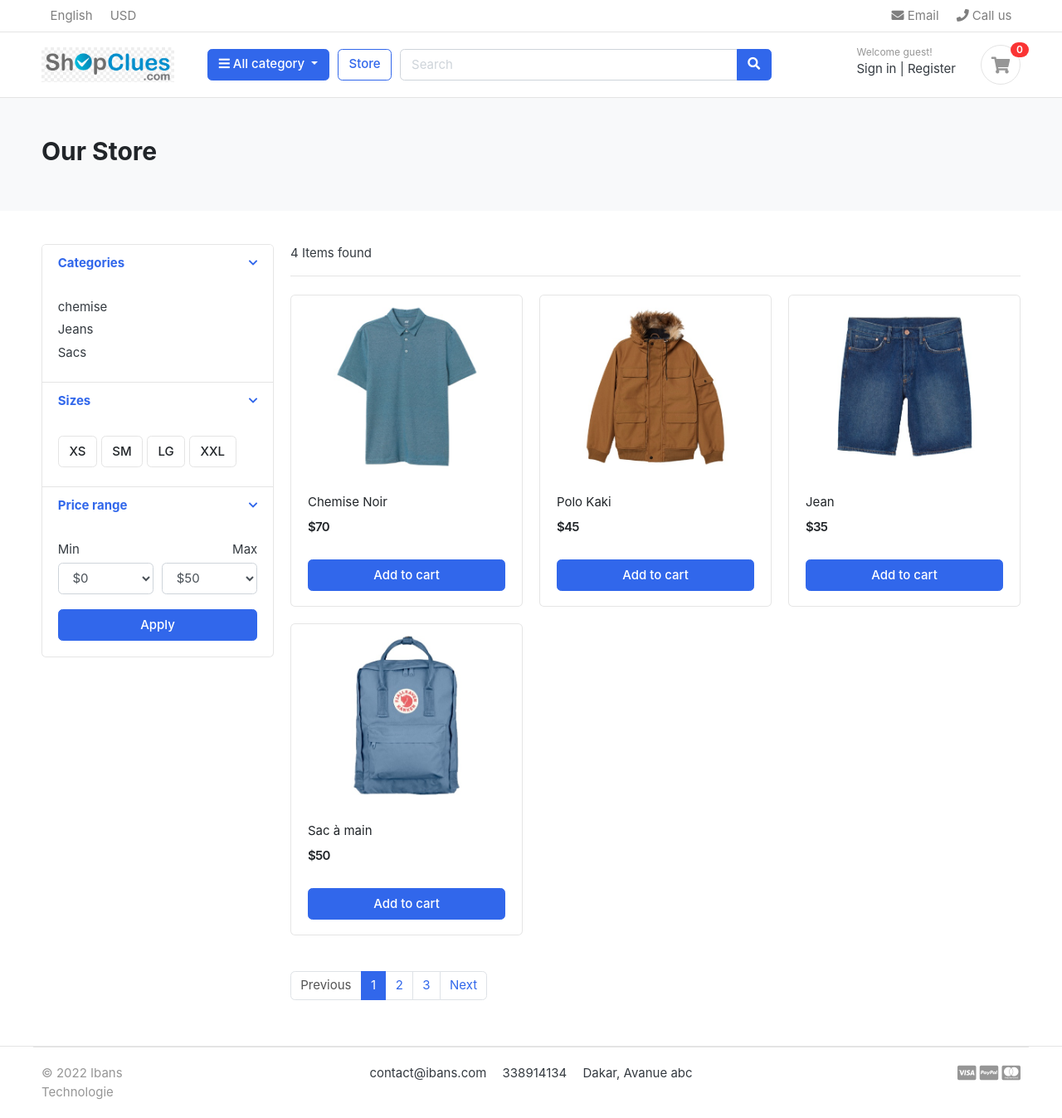
After one commit to alphaibrahima/Django_Ecommerce, a Django app: page /store/ in a window 1280 px wide. The commit adds this page. Shown: the whole page at 83% size. Run offline with Django 3.2, Linux system fonts and the light colour scheme; data comes from the database, SQL or seed files in the repository; parts of the project's set-up code (start-up, migrations or seed data) failed here and were passed over; some libraries are stand-ins or nearby versions; some web fonts are replaced.

Commit message:
add store and category and context_processors

```diff
--- a/Ecom/settings.py
+++ b/Ecom/settings.py
@@ -77,6 +77,7 @@ TEMPLATES = [
                 'django.template.context_processors.request',
                 'django.contrib.auth.context_processors.auth',
                 'django.contrib.messages.context_processors.messages',
+                'category.context_processors.menu_links',
             ],
         },
     },
--- a/Ecom/urls.py
+++ b/Ecom/urls.py
@@ -21,4 +21,5 @@ from django.conf.urls.static import static
 urlpatterns = [
     path('admin/', admin.site.urls),
     path('', include('home.urls')),
+    path('store/', include('store.urls'))
 ]+ static(settings.MEDIA_URL, document_root=settings.MEDIA_ROOT)
--- /dev/null
+++ b/category/context_processors.py
@@ -0,0 +1,6 @@
+from .models import Category
+
+
+def menu_links(request):
+    links = Category.objects.all()
+    return dict(links=links)
--- a/category/models.py
+++ b/category/models.py
@@ -1,6 +1,7 @@
 from distutils.command.upload import upload
 from tabnanny import verbose
 from django.db import models
+from django.urls import reverse
 
 # Create your models here.
 
@@ -15,6 +16,9 @@ class Category(models.Model):
         verbose_name = 'category'
         verbose_name_plural = 'categories'
 
+    def get_url(self):
+        return reverse('products_by_category', args=[self.slug])
+
 
     def __str__(self):
         return self.category_name
--- a/home/templates/home/base.html
+++ b/home/templates/home/base.html
@@ -81,16 +81,15 @@ $(document).ready(function() {
 				<i class="fa fa-bars"></i> All category
 			</button>
 			<div class="dropdown-menu">
-				<a class="dropdown-item" href="#">Machinery / Mechanical Parts / Tools </a>
-				<a class="dropdown-item" href="#">Consumer Electronics / Home Appliances </a>
-				<a class="dropdown-item" href="#">Auto / Transportation</a>
-				<a class="dropdown-item" href="#">Apparel / Textiles / Timepieces </a>
-				<a class="dropdown-item" href="#">Home & Garden / Construction / Lights </a>
-				<a class="dropdown-item" href="#">Beauty & Personal Care / Health </a>
+				{% if links %}
+					{% for category in links %}
+						<a class="dropdown-item" href="{{category.get_url}}">{{category.category_name|title }}</a>
+					{% endfor %}
+				{% endif %}
 			</div>
 		</div>  <!-- category-wrap.// -->
 	</div> <!-- col.// -->
-	<a href="./store.html" class="btn btn-outline-primary">Store</a>
+	<a href="{% url 'store'%}" class="btn btn-outline-primary">Store</a>
 	<div class="col-lg  col-md-6 col-sm-12 col">
 		<form action="#" class="search">
 			<div class="input-group w-100">
@@ -140,12 +139,12 @@ $(document).ready(function() {
 	<div class="container">
 		<section class="footer-bottom border-top row">
 			<div class="col-md-2">
-				<p class="text-muted"> &copy 2019 Company name </p>
+				<p class="text-muted"> &copy 2022 Ibans Technologie </p>
 			</div>
 			<div class="col-md-8 text-md-center">
-				<span  class="px-2">info@pixsellz.io</span>
-				<span  class="px-2">+879-332-9375</span>
-				<span  class="px-2">Street name 123, Avanue abc</span>
+				<span  class="px-2">contact@ibans.com</span>
+				<span  class="px-2">338914134</span>
+				<span  class="px-2">Dakar, Avanue abc</span>
 			</div>
 			<div class="col-md-2 text-md-right text-muted">
 				<i class="fab fa-lg fa-cc-visa"></i>
--- /dev/null
+++ b/store/templates/store/store.html
@@ -0,0 +1,187 @@
+{% extends 'home/base.html' %}
+{% load static %}
+
+{% block title %}
+{% endblock title %}
+
+{% block content %}
+
+    <!-- ========================= SECTION PAGETOP ========================= -->
+    <section class="section-pagetop bg">
+        <div class="container">
+            <h2 class="title-page">Our Store</h2>
+
+        </div> <!-- container //  -->
+    </section>
+    <!-- ========================= SECTION INTRO END// ========================= -->
+
+    <!-- ========================= SECTION CONTENT ========================= -->
+    <section class="section-content padding-y">
+        <div class="container">
+
+            <div class="row">
+                <!-- ========================= FILTER ASIDE ========================= -->
+                <aside class="col-md-3">
+
+                    <div class="card">
+
+                        <article class="filter-group">
+                            <header class="card-header">
+                                <a href="#" data-toggle="collapse" data-target="#collapse_1" aria-expanded="true" class="">
+                                    <i class="icon-control fa fa-chevron-down"></i>
+                                    <h6 class="title">Categories</h6>
+                                </a>
+                            </header>
+                            <div class="filter-content collapse show" id="collapse_1" style="">
+                                <div class="card-body">
+
+                                    <ul class="list-menu">
+                                        {% if links %}
+                                            {% for category in links %}
+                                                <li>
+                                                    <a href="{{category.get_url}}">
+                                                        {{category.category_name}}
+                                                    </a>
+                                                </li>
+                                            {% endfor %}
+                                        {% endif %}
+                                    </ul>
+
+                                </div> <!-- card-body.// -->
+                            </div>
+                        </article> <!-- filter-group  .// -->
+
+
+                        <article class="filter-group">
+                            <header class="card-header">
+                                <a href="#" data-toggle="collapse" data-target="#collapse_4" aria-expanded="true" class="">
+                                    <i class="icon-control fa fa-chevron-down"></i>
+                                    <h6 class="title">Sizes </h6>
+                                </a>
+                            </header>
+                            <div class="filter-content collapse show" id="collapse_4" style="">
+                                <div class="card-body">
+                                <label class="checkbox-btn">
+                                    <input type="checkbox">
+                                    <span class="btn btn-light"> XS </span>
+                                </label>
+
+                                <label class="checkbox-btn">
+                                    <input type="checkbox">
+                                    <span class="btn btn-light"> SM </span>
+                                </label>
+
+                                <label class="checkbox-btn">
+                                    <input type="checkbox">
+                                    <span class="btn btn-light"> LG </span>
+                                </label>
+
+                                <label class="checkbox-btn">
+                                    <input type="checkbox">
+                                    <span class="btn btn-light"> XXL </span>
+                                </label>
+                            </div><!-- card-body.// -->
+                            </div>
+                        </article> <!-- filter-group .// -->
+
+                        <article class="filter-group">
+                            <header class="card-header">
+                                <a href="#" data-toggle="collapse" data-target="#collapse_3" aria-expanded="true" class="">
+                                    <i class="icon-control fa fa-chevron-down"></i>
+                                    <h6 class="title">Price range </h6>
+                                </a>
+                            </header>
+                            <div class="filter-content collapse show" id="collapse_3" style="">
+                                <div class="card-body">
+
+                                    <div class="form-row">
+                                    <div class="form-group col-md-6">
+                                    <label>Min</label>
+                                    <!-- <input class="form-control" placeholder="$0" type="number"> -->
+                                        <select class="mr-2 form-control">
+                                            <option value="0">$0</option>
+                                            <option value="50">$50</option>
+                                            <option value="100">$100</option>
+                                            <option value="150">$150</option>
+                                            <option value="200">$200</option>
+                                            <option value="500">$500</option>
+                                            <option value="1000">$1000</option>
+                                        </select>
+                                    </div>
+                                    <div class="form-group text-right col-md-6">
+                                    <label>Max</label>
+                                        <select class="mr-2 form-control">
+                                            <option value="50">$50</option>
+                                            <option value="100">$100</option>
+                                            <option value="150">$150</option>
+                                            <option value="200">$200</option>
+                                            <option value="500">$500</option>
+                                            <option value="1000">$1000</option>
+                                            <option value="2000">$2000+</option>
+                                        </select>
+                                    </div>
+                                    </div> <!-- form-row.// -->
+                                    <button class="btn btn-block btn-primary">Apply</button>
+                                </div><!-- card-body.// -->
+                            </div>
+                        </article> <!-- filter-group .// -->
+
+                    </div> <!-- card.// -->
+
+                </aside> <!-- col.// -->
+                <!-- ========================= END FILTER ASIDE ========================= -->
+
+                <main class="col-md-9">
+
+                    <header class="border-bottom mb-4 pb-3">
+                            <div class="form-inline">
+                                <span class="mr-md-auto">{{ product_count }} Items found </span>
+                            </div>
+                    </header><!-- sect-heading -->
+
+                    <!-- row product start.// -->
+                    <div class="row">
+                        {% if products %}
+                            {% for product in products %}
+                                <div class="col-md-4">
+                                    <figure class="card card-product-grid">
+                                        <a href="{% url 'product-detail' product.pk%}" class="img-wrap">
+                                            <img src="{{product.image.url}}">
+                                        </a> <!-- img-wrap.// -->
+                                        <figcaption class="info-wrap">
+                                            <div class="fix-height">
+                                                <a href="{% url 'product-detail' product.pk%}" class="title">{{product.product_name}}</a>
+                                                <div class="price-wrap mt-2">
+                                                    <span class="price">${{product.price}}</span>
+                                                </div> <!-- price-wrap.// -->
+                                            </div>
+                                            <a href="#" class="btn btn-block btn-primary">Add to cart </a>
+                                        </figcaption>
+                                    </figure>
+                                </div> <!-- col.// -->
+                            {% endfor %}
+                        {% endif %}
+                    </div>
+                    <!-- row product end.// -->
+
+
+                    <nav class="mt-4" aria-label="Page navigation sample">
+                    <ul class="pagination">
+                        <li class="page-item disabled"><a class="page-link" href="#">Previous</a></li>
+                        <li class="page-item active"><a class="page-link" href="#">1</a></li>
+                        <li class="page-item"><a class="page-link" href="#">2</a></li>
+                        <li class="page-item"><a class="page-link" href="#">3</a></li>
+                        <li class="page-item"><a class="page-link" href="#">Next</a></li>
+                    </ul>
+                    </nav>
+
+                </main> <!-- col.// -->
+
+            </div>
+
+        </div> <!-- container .//  -->
+    </section>
+    <!-- ========================= SECTION CONTENT END// ========================= -->
+
+
+{% endblock content %}
--- /dev/null
+++ b/store/urls.py
@@ -0,0 +1,11 @@
+from django.urls import path
+from . import views
+
+
+
+
+urlpatterns = [
+    path('', views.store, name='store'),
+    path('<slug:category_slug>/', views.store, name='products_by_category'),
+
+]
--- a/store/views.py
+++ b/store/views.py
@@ -1,3 +1,25 @@
-from django.shortcuts import render
+from django.shortcuts import render, get_object_or_404, redirect
+from .models import Product
+from category.models import Category
 
-# Create your views here.
+
+
+
+def store(request, category_slug=None):
+    categories = None
+    products = None
+    if category_slug != None:
+        categories = get_object_or_404(Category, slug=category_slug)
+        products = Product.objects.filter(category=categories, is_available=True)
+        product_count = products.count()
+
+    else:
+        products = Product.objects.all().filter(is_available = True)
+        product_count = products.count()
+
+
+    context = {
+        'products': products,
+        'product_count':product_count
+    }
+    return render (request, 'store/store.html', context)
```
